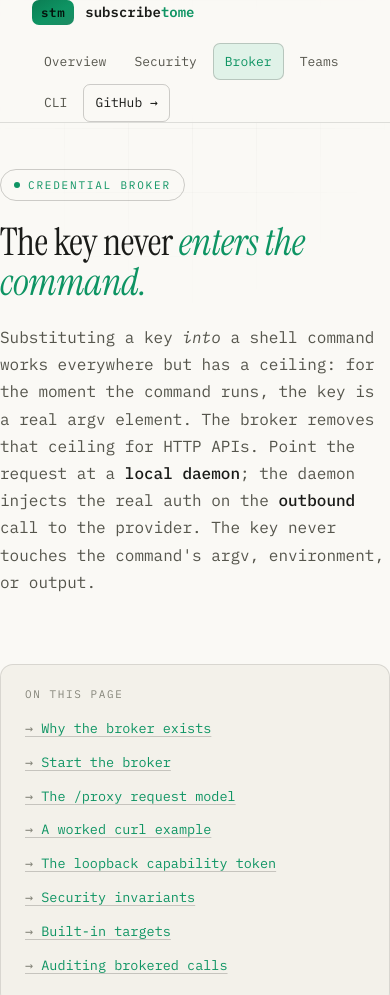
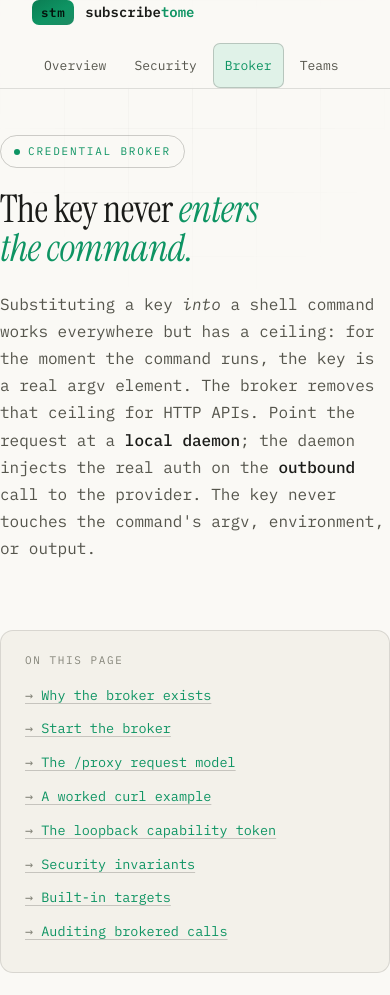
Before and after one commit to matterhornso/subscribetome, a website: page docs/broker.html in a window 390 px wide. Shown: the top 995 px of the page. Drawn offline with Linux system fonts and the light colour scheme.

Commit message:
style(docs): typographic + mobile-nav polish on the doc pages (#27)
* style(docs): balance heading line-breaks, prevent body orphans

Add text-wrap:balance to h1/h2/h3 and text-wrap:pretty to .lead/.prose
copy across all five doc pages. The serif display headings wrap to 2-3
lines ("Share credentials / without sharing them."), and balance gives
even line lengths; pretty avoids single-word orphans in the mono body.
No occurrences existed before. Design language unchanged.

* style(docs): compact, comfortable mobile nav

On <=640px the doc nav wrapped to two rows (123px sticky header) with
37px tap targets. Switch it to a single horizontal-scroll row with 44px+
tap targets: the sticky header shrinks to 89px AND the targets clear the
comfortable-touch minimum. Desktop is unchanged (still wraps at 37px,
mouse-precise). Applied across all five doc pages.

---------

Co-authored-by: Abhinav Ramesh <abhinav@chainflux.com>

```diff
--- a/docs/broker.html
+++ b/docs/broker.html
@@ -246,6 +246,15 @@
   .foot-links a:hover { color:var(--acc); }
 
   @media (prefers-reduced-motion:reduce){ html { scroll-behavior:auto; } .card-link:hover { transform:none; } }
+  /* typographic polish: balance multi-line headings, avoid body orphans */
+  h1, h2, h3 { text-wrap:balance; }
+  .lead, .prose p, .prose li { text-wrap:pretty; }
+  /* mobile: keep the nav one compact scrollable row with comfortable tap targets */
+  @media (max-width:640px){
+    .docnav { flex-wrap:nowrap; overflow-x:auto; max-width:100%; scrollbar-width:none; -webkit-overflow-scrolling:touch; }
+    .docnav::-webkit-scrollbar { display:none; }
+    .docnav a { flex:none; white-space:nowrap; padding-top:11px; padding-bottom:11px; }
+  }
 </style>
 </head>
 <body>
```
Also changed, not shown: docs/cli.html (+9 -0 lines), docs/docs.html (+9 -0 lines), docs/security.html (+9 -0 lines), docs/teams.html (+9 -0 lines).
